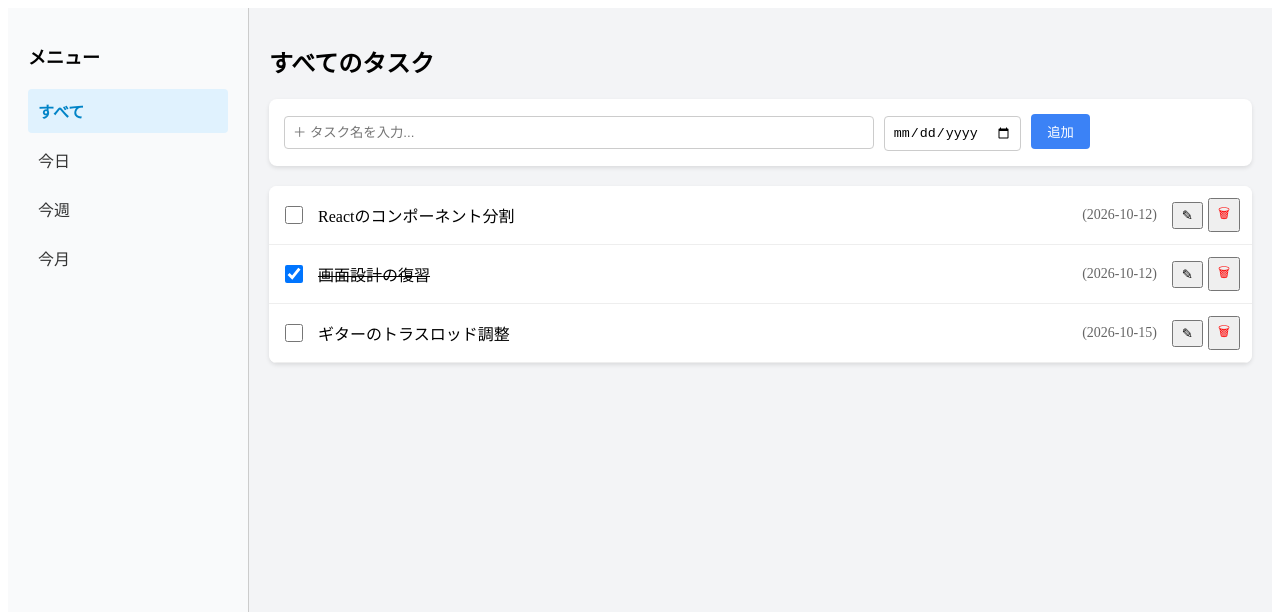
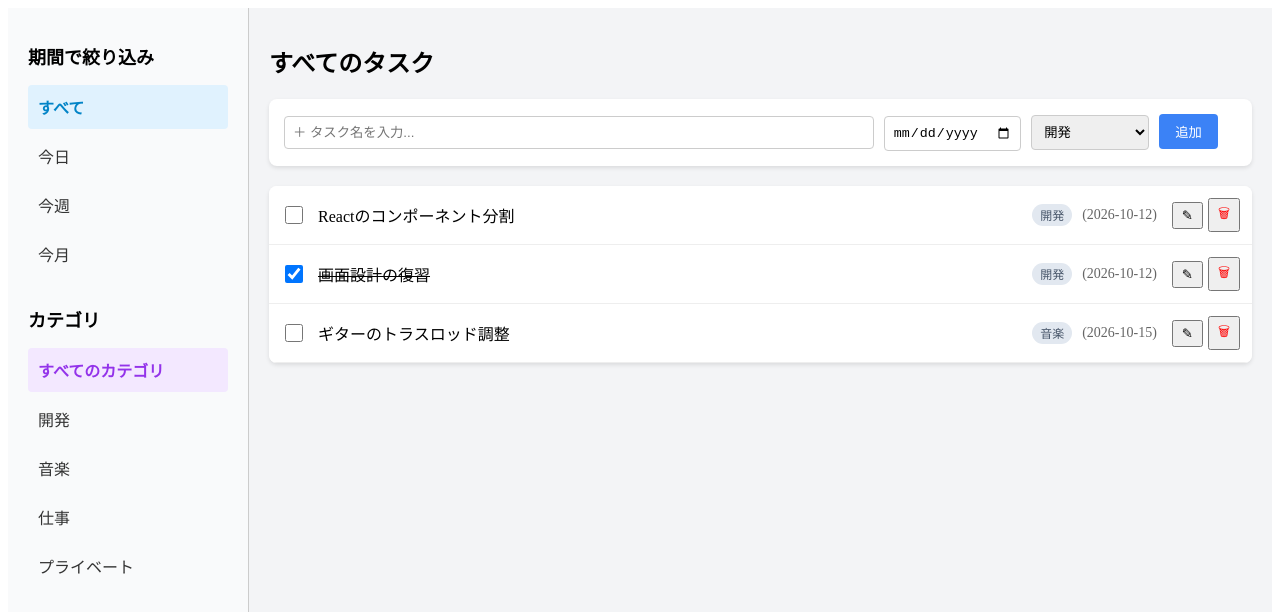
Before and after one commit to kei3yu3/ToDoApp, a React (Vite) app: page / in a window 1280 px wide. Shown: the top 612 px of the page. Built offline with nearby package versions, Linux system fonts and the light colour scheme.

Commit message:
フィルタ機能の追加

```diff
--- a/src/App.tsx
+++ b/src/App.tsx
@@ -25,6 +25,8 @@ function App() {
 
   // ★ 新しいState：現在選ばれている絞り込みモード（初期値は 'all'）
   const [filter, setFilter] = useState<FilterType>('all');
+  // ★ 新しいState：現在選ばれているカテゴリ（初期値は 'all'）
+  const [categoryFilter, setCategoryFilter] = useState<string>('all');
 
   // ★ 新しい処理：tasks の中身が変わるたびに、自動的に保存する
   useEffect(() => {
@@ -32,12 +34,13 @@ function App() {
     localStorage.setItem(STORAGE_KEY, JSON.stringify(tasks));
   }, [tasks]); // ← この [tasks] が「tasksが変化した時だけ実行してね」という指示
 
-  const addTask = (title: string, dueDate: string) => {
+  const addTask = (title: string, dueDate: string, category: string) => {
     const newTask: Task = {
       id: Date.now(),
       title: title,
       isDone: false,
       dueDate: dueDate,
+      category: category,
     };
     setTasks([...tasks, newTask]);
   };
@@ -90,16 +93,24 @@ function App() {
     const nwDd = String(nextWeek.getDate()).padStart(2, '0');
     const nextWeekStr = `${nwYyyy}-${nwMm}-${nwDd}`;
 
-    // フィルターの条件に合わせて tasks を絞り込む
     return tasks.filter((task) => {
-      if (filter === 'all') return true; // すべて表示
-      if (filter === 'today') return task.dueDate === todayStr; // 今日と完全一致
-      if (filter === 'month') return task.dueDate.startsWith(thisMonthStr); // 今月（前方一致）
+      // 1. まず日付の条件をチェック
+      let isTimeMatch = true;
+      if (filter === 'today') isTimeMatch = task.dueDate === todayStr;
+      if (filter === 'month') isTimeMatch = task.dueDate.startsWith(thisMonthStr);
       if (filter === 'week') {
-        // 今日から1週間後までの範囲内か判定（文字列の辞書順比較が使えます）
-        return task.dueDate >= todayStr && task.dueDate <= nextWeekStr;
+        isTimeMatch = task.dueDate >= todayStr && task.dueDate <= nextWeekStr;
       }
-      return true;
+
+      // 2. 次にカテゴリの条件をチェック
+      let isCategoryMatch = true;
+      if (categoryFilter !== 'all') {
+        // 'all' 以外の時だけ、タスクのカテゴリと一致するかチェック
+        isCategoryMatch = task.category === categoryFilter;
+      }
+
+      // 3. 両方の条件をクリアしたタスクだけを残す
+      return isTimeMatch && isCategoryMatch;
     });
   };
 
@@ -116,19 +127,16 @@ function App() {
   };
 
   return (
-    <AppLayout currentFilter={filter} onFilterChange={setFilter}>
-      {/* ★ 固定の文字を削除し、getPageTitle() の結果を波括弧で埋め込む */}
+    // ★ AppLayout に categoryFilter と setCategoryFilter を追加で渡す
+    <AppLayout
+      currentFilter={filter}
+      onFilterChange={setFilter}
+      currentCategory={categoryFilter}
+      onCategoryChange={setCategoryFilter}
+    >
       <h1 style={{ fontSize: '24px', marginBottom: '20px' }}>{getPageTitle()}</h1>
-
       <TaskForm onAddTask={addTask} />
-
-      {/* ★ 全件の tasks ではなく、絞り込み後の filteredTasks を渡すように変更！ */}
-      <TaskList
-        tasks={filteredTasks}
-        onDeleteTask={deleteTask}
-        onToggleTaskDone={toggleTaskDone}
-        onEditTask={editTask}
-      />
+      <TaskList tasks={filteredTasks} onDeleteTask={deleteTask} onToggleTaskDone={toggleTaskDone} onEditTask={editTask} />
     </AppLayout>
   );
 }
--- a/src/components/layout/AppLayout.tsx
+++ b/src/components/layout/AppLayout.tsx
@@ -6,13 +6,20 @@ type Props = {
   children: React.ReactNode;
   currentFilter: FilterType;
   onFilterChange: (filter: FilterType) => void;
+  currentCategory: string;
+  onCategoryChange: (category: string) => void;
 };
 
-export const AppLayout = ({ children, currentFilter, onFilterChange }: Props) => {
+export const AppLayout = ({ children, currentFilter, onFilterChange, currentCategory, onCategoryChange }: Props) => {
   return (
     <div style={{ display: 'flex', minHeight: '100vh' }}>
       {/* ★ Sidebar へ横流しする */}
-      <Sidebar currentFilter={currentFilter} onFilterChange={onFilterChange} />
+      <Sidebar
+        currentFilter={currentFilter}
+        onFilterChange={onFilterChange}
+        currentCategory={currentCategory}
+        onCategoryChange={onCategoryChange}
+      />
 
       <main style={{ flex: 1, padding: '20px', backgroundColor: '#f3f4f6' }}>
         {children}
--- a/src/components/layout/Sidebar.tsx
+++ b/src/components/layout/Sidebar.tsx
@@ -4,9 +4,11 @@ import type { FilterType } from '../../types';
 type Props = {
   currentFilter: FilterType;
   onFilterChange: (filter: FilterType) => void;
+  currentCategory: string;
+  onCategoryChange: (category: string) => void;
 };
 
-export const Sidebar = ({ currentFilter, onFilterChange }: Props) => {
+export const Sidebar = ({ currentFilter, onFilterChange, currentCategory, onCategoryChange }: Props) => {
   // メニューの見た目を決める設定（選ばれているものは青色＋太字にする）
   const getListStyle = (filter: FilterType) => ({
     padding: '10px',
@@ -18,16 +20,36 @@ export const Sidebar = ({ currentFilter, onFilterChange }: Props) => {
     marginBottom: '5px'
   });
 
+  // ★ カテゴリ用の見た目設定関数
+  const getCategoryStyle = (category: string) => ({
+    padding: '10px',
+    cursor: 'pointer',
+    backgroundColor: currentCategory === category ? '#f3e8ff' : 'transparent', // 紫色っぽくする
+    color: currentCategory === category ? '#9333ea' : '#333',
+    fontWeight: currentCategory === category ? 'bold' : 'normal',
+    borderRadius: '4px',
+    marginBottom: '5px'
+  });
+
   return (
     <div style={{ width: '200px', padding: '20px', borderRight: '1px solid #ccc', backgroundColor: '#f9fafb' }}>
-      <h2 style={{ fontSize: '18px', marginBottom: '20px' }}>メニュー</h2>
-      <ul style={{ listStyle: 'none', padding: 0 }}>
-        {/* ★ クリックされたら、onFilterChange を使って親に変更を知らせる */}
+      <h2 style={{ fontSize: '18px', marginBottom: '15px' }}>期間で絞り込み</h2>
+      <ul style={{ listStyle: 'none', padding: 0, marginBottom: '30px' }}>
         <li style={getListStyle('all')} onClick={() => onFilterChange('all')}>すべて</li>
         <li style={getListStyle('today')} onClick={() => onFilterChange('today')}>今日</li>
         <li style={getListStyle('week')} onClick={() => onFilterChange('week')}>今週</li>
         <li style={getListStyle('month')} onClick={() => onFilterChange('month')}>今月</li>
       </ul>
+
+      {/* ★ 新しいメニュー（カテゴリで絞り込み）を追加 */}
+      <h2 style={{ fontSize: '18px', marginBottom: '15px' }}>カテゴリ</h2>
+      <ul style={{ listStyle: 'none', padding: 0 }}>
+        <li style={getCategoryStyle('all')} onClick={() => onCategoryChange('all')}>すべてのカテゴリ</li>
+        <li style={getCategoryStyle('開発')} onClick={() => onCategoryChange('開発')}>開発</li>
+        <li style={getCategoryStyle('音楽')} onClick={() => onCategoryChange('音楽')}>音楽</li>
+        <li style={getCategoryStyle('仕事')} onClick={() => onCategoryChange('仕事')}>仕事</li>
+        <li style={getCategoryStyle('プライベート')} onClick={() => onCategoryChange('プライベート')}>プライベート</li>
+      </ul>
     </div>
   );
 };
--- a/src/components/tasks/TaskForm.tsx
+++ b/src/components/tasks/TaskForm.tsx
@@ -2,13 +2,14 @@ import { useState } from 'react';
 
 // 親から受け取る関数のルール
 type Props = {
-  onAddTask: (title: string, dueDate: string) => void;
+  onAddTask: (title: string, dueDate: string, category: string) => void;
 };
 
 export const TaskForm = ({ onAddTask }: Props) => {
   // 入力欄の文字を記憶するためのState
   const [title, setTitle] = useState('');
   const [dueDate, setDueDate] = useState('');
+  const [category, setCategory] = useState('開発');
 
   // 追加ボタンが押された時の処理
   const handleSubmit = (e: React.FormEvent) => {
@@ -17,11 +18,12 @@ export const TaskForm = ({ onAddTask }: Props) => {
     if (!title) return; // タイトルが空っぽなら追加しない
 
     // ★ 親から渡された追加機能を実行！
-    onAddTask(title, dueDate);
+    onAddTask(title, dueDate, category);
 
     // 追加した後は、入力欄を空に戻す
     setTitle('');
     setDueDate('');
+    setCategory('開発'); // 追加後は初期値に戻す
   };
 
   return (
@@ -42,6 +44,17 @@ export const TaskForm = ({ onAddTask }: Props) => {
         onChange={(e) => setDueDate(e.target.value)}
         style={{ padding: '8px', marginRight: '10px', borderRadius: '4px', border: '1px solid #ccc' }}
       />
+      {/* ★ カテゴリを選ぶプルダウンを追加 */}
+      <select
+        value={category}
+        onChange={(e) => setCategory(e.target.value)}
+        style={{ padding: '8px', marginRight: '10px', borderRadius: '4px', border: '1px solid #ccc' }}
+      >
+        <option value="開発">開発</option>
+        <option value="音楽">音楽</option>
+        <option value="仕事">仕事</option>
+        <option value="プライベート">プライベート</option>
+      </select>
       <button
         type="submit"
         style={{ padding: '8px 16px', backgroundColor: '#3b82f6', color: 'white', border: 'none', borderRadius: '4px', cursor: 'pointer' }}
--- a/src/components/tasks/TaskItem.tsx
+++ b/src/components/tasks/TaskItem.tsx
@@ -57,6 +57,13 @@ export const TaskItem = ({ task, onDeleteTask, onToggleTaskDone, onEditTask }: P
           <span style={{ flex: 1, fontSize: '16px', textDecoration: task.isDone ? 'line-through' : 'none' }}>
             {task.title}
           </span>
+          {/* ★ カテゴリが存在する場合だけ、ラベルを表示する */}
+          {task.category && (
+            <span style={{ backgroundColor: '#e2e8f0', color: '#475569', padding: '2px 8px', borderRadius: '12px', fontSize: '12px', marginRight: '10px' }}>
+              {task.category}
+            </span>
+          )}
+
           <span style={{ color: '#666', marginRight: '15px', fontSize: '14px' }}>
             ({task.dueDate})
           </span>
```
